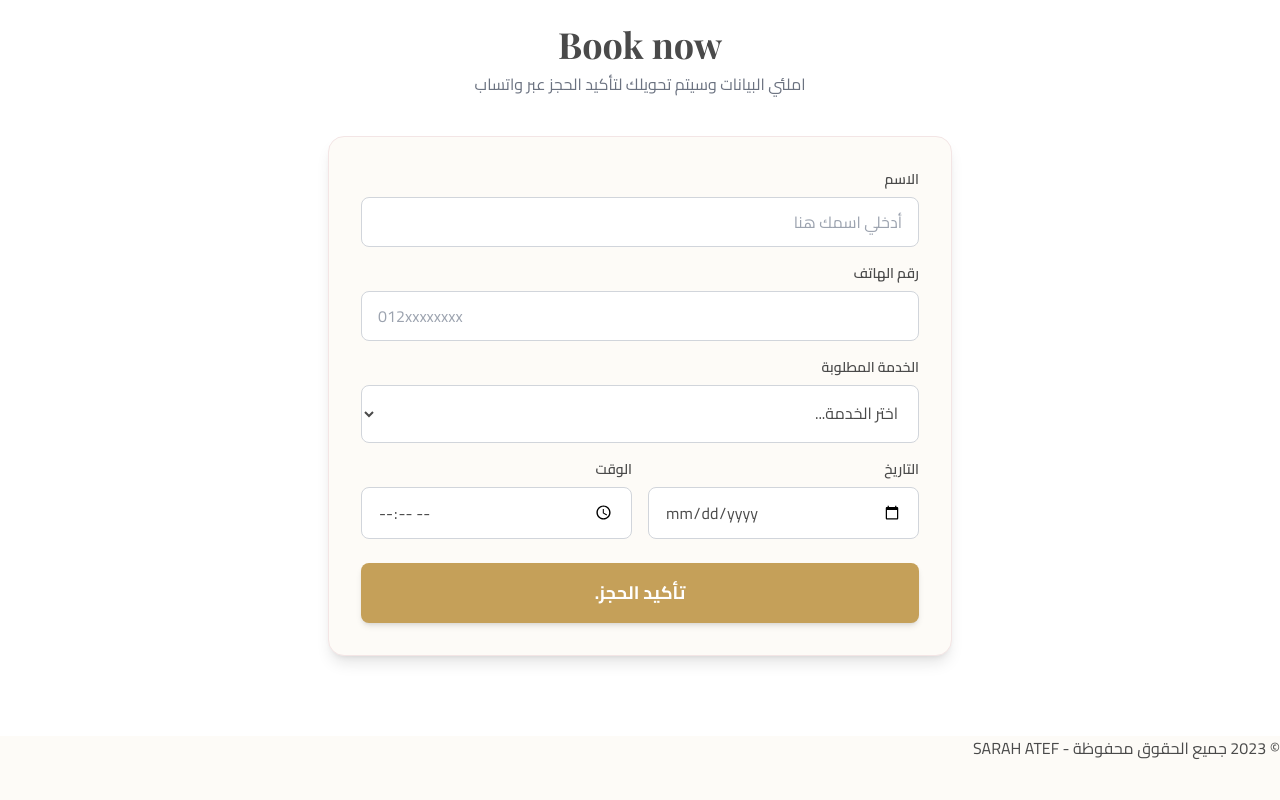
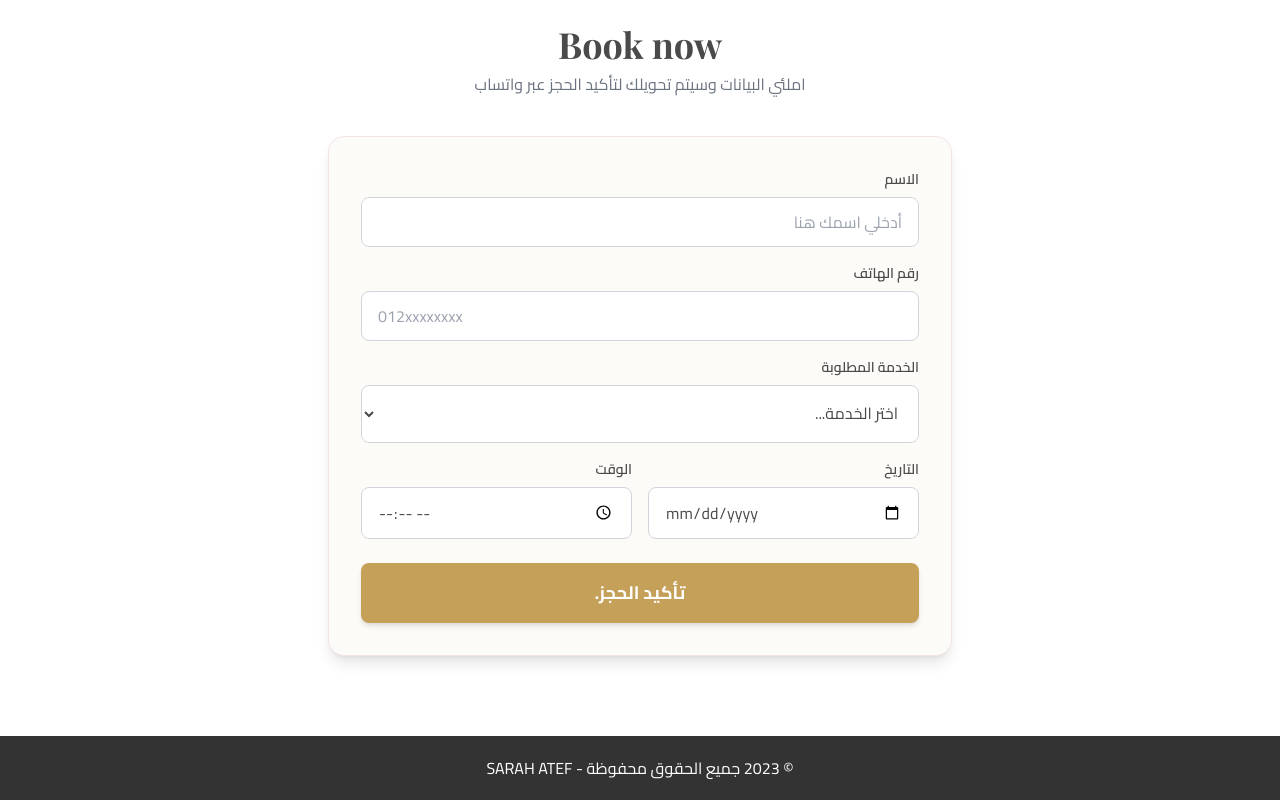
Before and after one commit to JuliaGeorge209/sarahatef, a plain HTML site: page index.html in a window 1280 px wide. Shown: the part 1714-2514 px from the top of the page. Before the commit the page ends 2477 px from the top, so only its background shows below. Drawn offline with nearby package versions, Linux system fonts and the light colour scheme.

Commit message:
Update index.html

```diff
--- a/index.html
+++ b/index.html
@@ -85,6 +85,20 @@
             transform: translateY(-5px);
             box-shadow: 0 10px 20px rgba(0, 0, 0, 0.05);
         }
+        footer {
+    background-color: #333; /* خلفية غامقة كما هو متوقع */
+    color: #fff;
+    text-align: center;
+    padding: 20px 0;
+    width: 100%;
+}
+
+.footer-content {
+    max-width: 1200px;
+    margin: 0 auto;
+    padding: 0 15px;
+}
+
     </style>
 </head>
 
```
